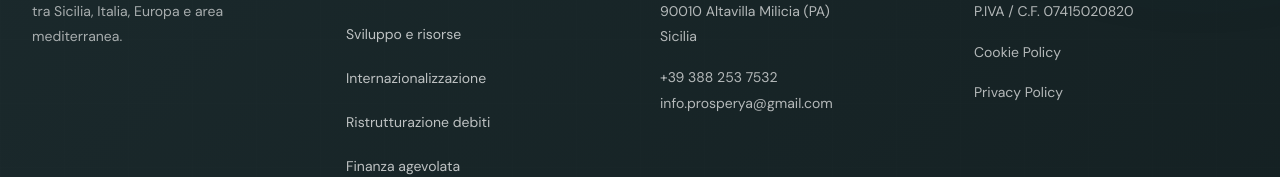
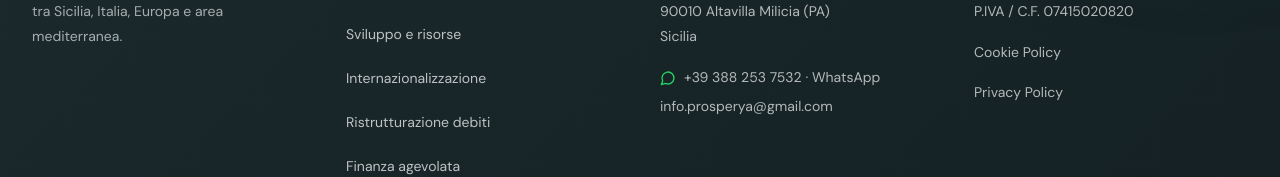
Before and after one commit to gaetanomeli95-lab/Prosperya-site, a Next.js app: page / in a window 1280 px wide. Shown: the part 10357-10534 px from the top of the page. Built offline with nearby package versions, Linux system fonts and the light colour scheme; a web font is replaced by a local one.

Commit message:
contact: use WhatsApp and Gmail in footer

```diff
--- a/src/components/Footer.tsx
+++ b/src/components/Footer.tsx
@@ -1,5 +1,5 @@
 import Link from 'next/link';
-import { ArrowUpRight } from 'lucide-react';
+import { ArrowUpRight, MessageCircle } from 'lucide-react';
 import { legalNav } from '@/data/navigation';
 import { company } from '@/data/company';
 import { MiniBrandMark } from './MiniBrandMark';
@@ -69,8 +69,10 @@ export function Footer() {
             <p className="text-[10px] font-semibold uppercase tracking-[.22em] !text-white/42">Contatti</p>
             <address className="mt-5 not-italic text-sm leading-[1.8] !text-white/68">
               {company.sedeLegale}<br />{company.cap} {company.comune}<br />{company.regione}
-              <div className="mt-4"><a href={`tel:${company.telefono.replace(/\s/g, '')}`} className="transition-colors hover:!text-white">{company.telefono}</a></div>
-              <div><a href={`mailto:${company.emailPubblica}`} className="break-all transition-colors hover:!text-white">{company.emailPubblica}</a></div>
+              <div className="mt-4">
+                <a href={company.whatsappHref} target="_blank" rel="noopener noreferrer" className="inline-flex items-center gap-2 transition-colors hover:!text-white"><MessageCircle className="h-4 w-4 text-[#25D366]" />{company.telefono} · WhatsApp</a>
+              </div>
+              <div><a href={company.gmailComposeHref} target="_blank" rel="noopener noreferrer" className="break-all transition-colors hover:!text-white">{company.emailPubblica}</a></div>
             </address>
           </div>
 
```
